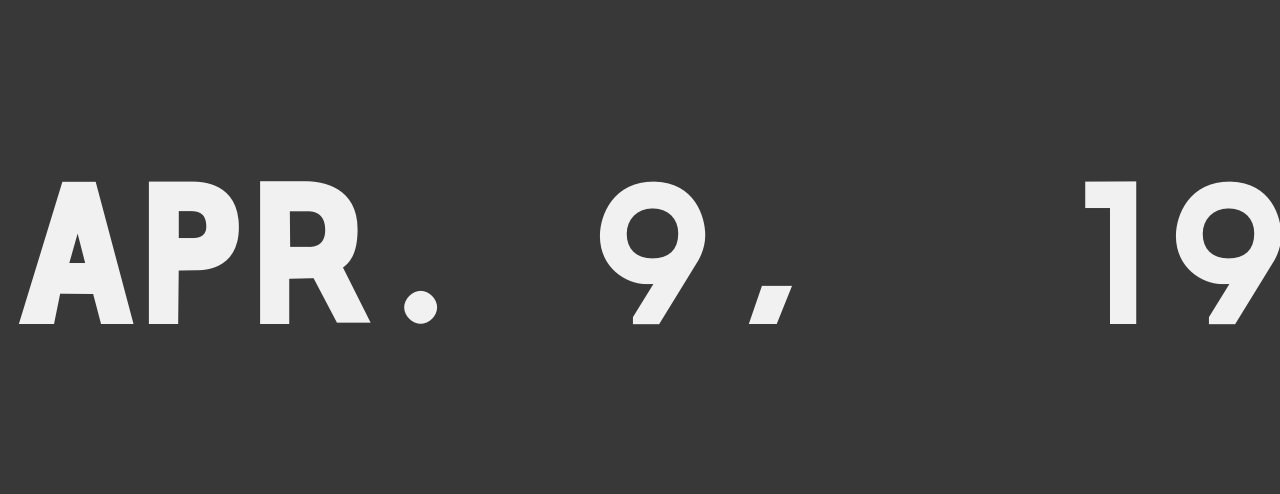
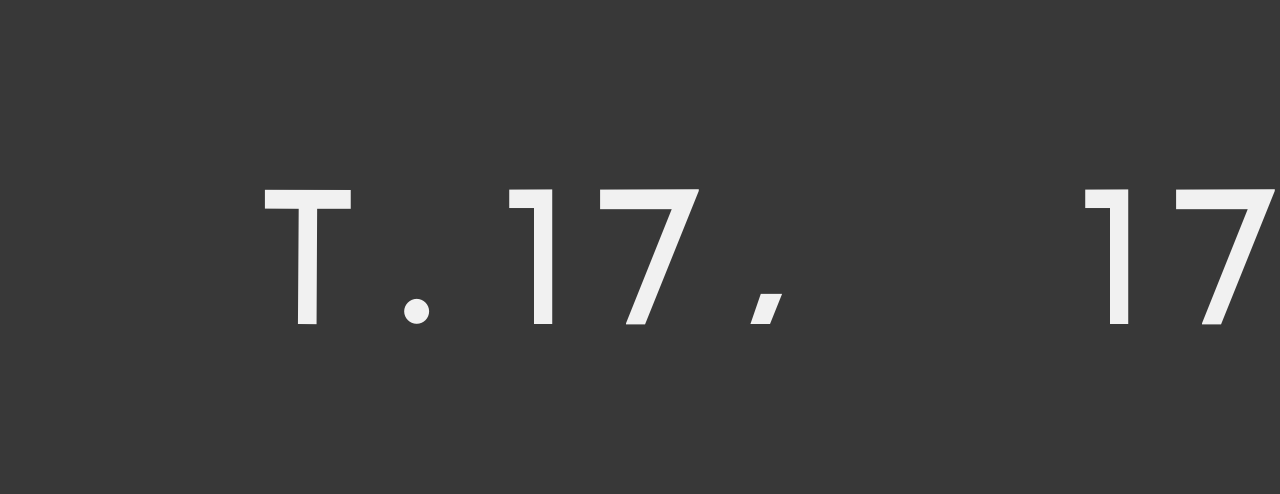
Before and after one commit to y-a-v-a/aan-arwok, a plain HTML site: page www/index.html in a window 1280 px wide. Shown: the part 161-655 px from the top of the page. Drawn offline with Linux system fonts and the light colour scheme; files whose address does not match are found by name.

Commit message:
adds tweaking

```diff
--- a/www/index.html
+++ b/www/index.html
@@ -26,12 +26,17 @@
       color: #f1f1f1;
       font-size: 15vw;
       /* letter-spacing: -5px; */
+      font-weight: normal;
     }
   </style>
 </head>
 <body>
   <div class="canvas">
-    <h1>APR.29,2019</h1>
+    <div>
+    <!-- <h1>APR.29,2019</h1> -->
+    <h1>OKT.17,2017</h1>
+    <!-- <h1>JAN.18,1976</h1> -->
+  </div>
   </div>
 </body>
 </html>
```
Also changed, not shown: 1 other file.
